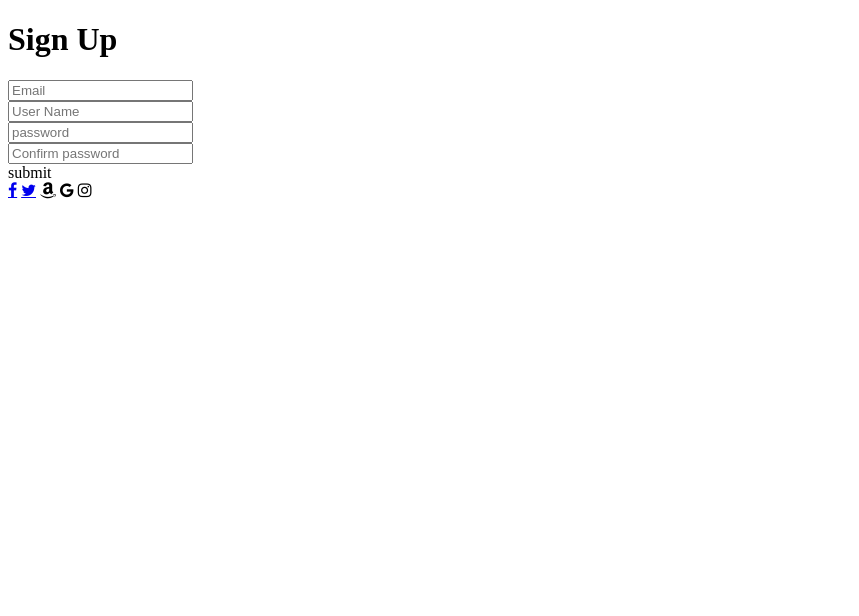
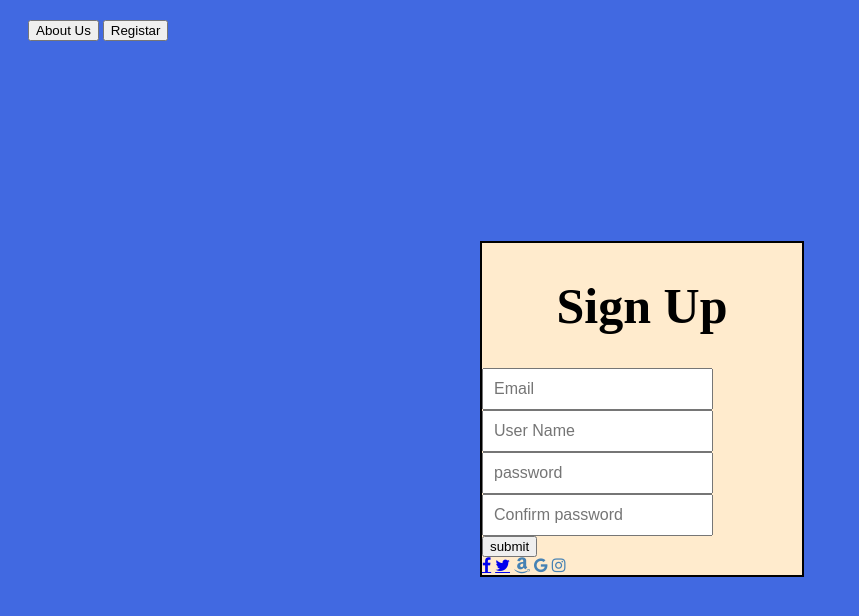
Before and after one commit to sharifmiazi/testregister-page, a plain HTML site: page index.html in a window 1280 px wide. Shown: the whole page, without its empty margins (0-859 px from the left). Drawn offline with Linux system fonts and the light colour scheme.

Commit message:
center form

```diff
--- a/index.html
+++ b/index.html
@@ -1,12 +1,17 @@
 <!DOCTYPE html>
-<html lang="en">
+<html>
     <head>
-
         <title>Sign up</title>
-        <link rel="stylesheet" type="text/css" herf="style.css">
+        <link rel="stylesheet" type="text/css" href="style.css">
     </head>
     <body>
-        <div class="input"></form>
+
+        <div>
+            <button type="button" Name="About Us">About Us</button>
+            <button type="button" Name="registar">Registar</button>
+        </div>
+        <div class="form">
+            <form action="">
             <h1>Sign Up</h1>
             <input type="Email" placeholder="Email">
             <br>
@@ -16,19 +21,19 @@
             <br>
             <input type="Confirm Password" placeholder="Confirm password">
             <br>
-            <buttom type="submit">submit</buttom>
-        </form></div>
-
-
+            <button type="button" Name="submit">submit</button>
+            <br>
+            <a href="#" class="fa fa-facebook"></a>
+            <a href="#" class="fa fa-twitter"></a>
+            <a herf="#" class="fa fa-amazon"></a>
+            <a herf="#" class="fa fa-google"></a>
+            <a herf="#" class="fa fa-instagram"></a>
+            </form>
+        </div>
     </body>
-</html>
+    </html>
 
 <!-- Add icon library -->
 <link rel="stylesheet" href="https://cdnjs.cloudflare.com/ajax/libs/font-awesome/4.7.0/css/font-awesome.min.css">
 
 <!-- Add font awesome icons -->
-<a href="#" class="fa fa-facebook"></a>
-<a href="#" class="fa fa-twitter"></a>
-<a herf="#" class="fa fa-amazon"></a>
-<a herf="#" class="fa fa-google"></a>
-<a herf="#" class="fa fa-instagram"></a>
--- a/style.css
+++ b/style.css
@@ -1,28 +1,46 @@
 body{
     background-color: royalblue;
-    text-align: center;
 
 }
 
-input{
-    margin: 10px;
-    padding: 5px;
+h1 {
+    text-align: center;
+    font-size: 50px;
+    color: black;
 }
 
-all{
-    background-color: salmon;
-    height: 300px;
-    width: 100px;
-    margin: 50px;
+div {
+    margin: 20px;
+    width: 320px;
+    color: steelblue;
 }
 
-ing{
-    height: 40px;
-    width: 30px;
-    padding: 1.5px;
+input {
+    padding: 10px;
+    font-size: inherit;
 }
 
-button{
-    width: 250px;
-    padding: 10px;
+input[type="text"]{
+    display: block;
+    margin-bottom: 25px;
+    width: 100%;
+    border: 2px solid slateblue;
 }
+
+input[type="submit"] {
+    width: 340px;
+    height: 40px;
+    border: snow;
+    background: steelblue;
+
+}
+
+form{
+    border: 2px solid black;
+    background-color: blanchedalmond;
+    margin: 20px auto;
+    width: 320px;
+}
+.form{
+    margin: 200px auto;
+}
```
